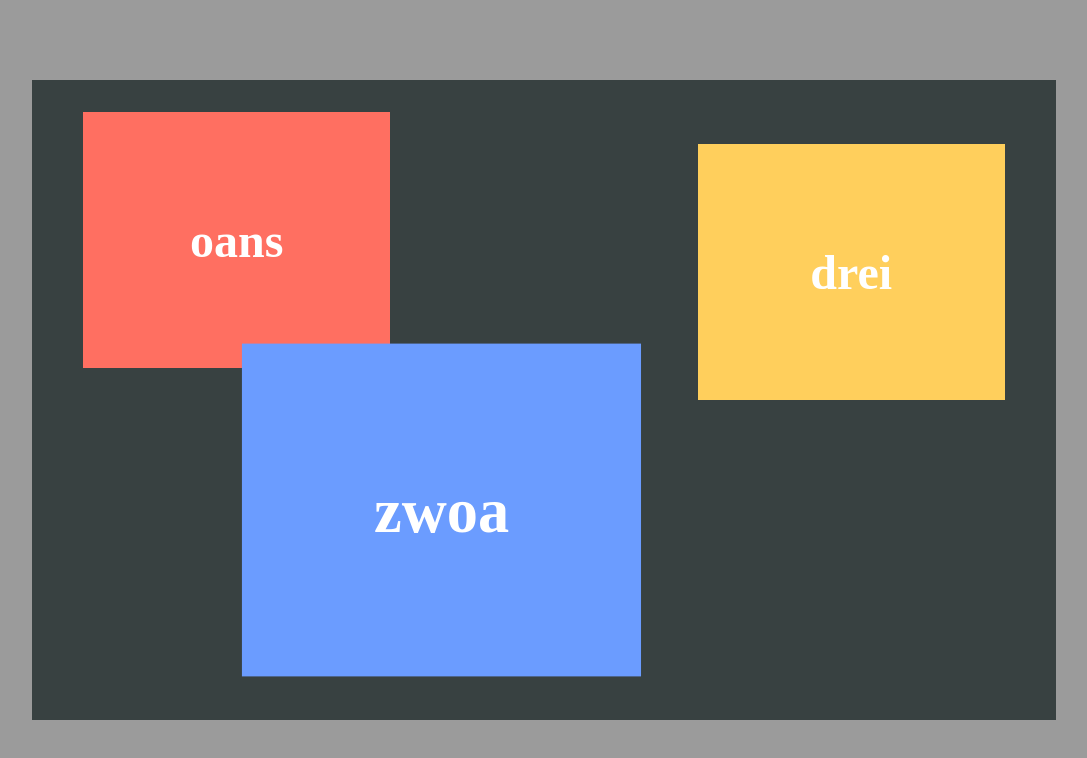
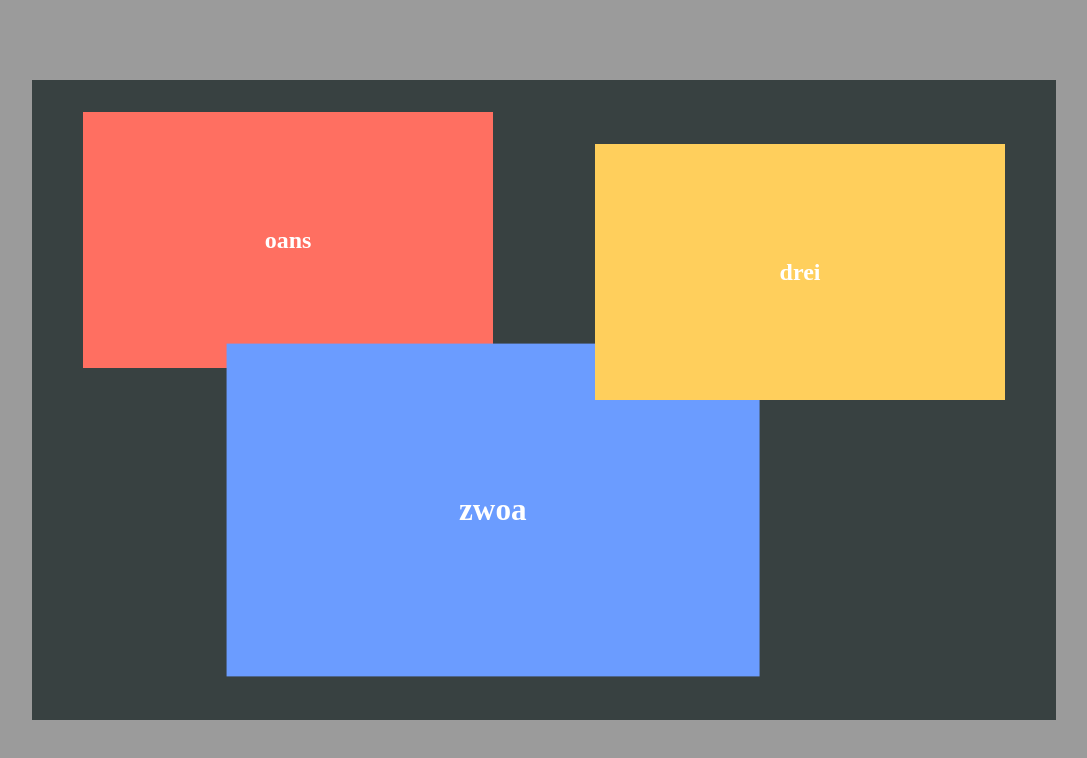
Before and after one commit to RudiLachner/banner, a plain HTML site: page 01-banner/index.html in a window 1280 px wide. Shown: the whole page, without its empty margins (96-1183 px from the left). Drawn offline with nearby package versions, Linux system fonts and the light colour scheme.

Commit message:
change font size

```diff
--- a/01-banner/index.html
+++ b/01-banner/index.html
@@ -26,10 +26,10 @@
         display: flex;
         justify-content: center;
         align-items: center;
-        font-size: 3rem;
+        font-size: 1.5rem;
         font-weight: bold;
         color: #fff;
-        width: 30%;
+        width: 40%;
         height: 40%;
       }
 
@@ -60,7 +60,7 @@
     <script>
       // Funktion zum Starten der Sequenz
       function startAnimationSequence() {
-        const timeline = gsap.timeline({ repeat: -1, repeatDelay: 1.5 });
+        const timeline = gsap.timeline({ repeat: -1, repeatDelay: 1 });
         // Element 1 - easeInSine
         timeline
           .to("#element1", {
```
